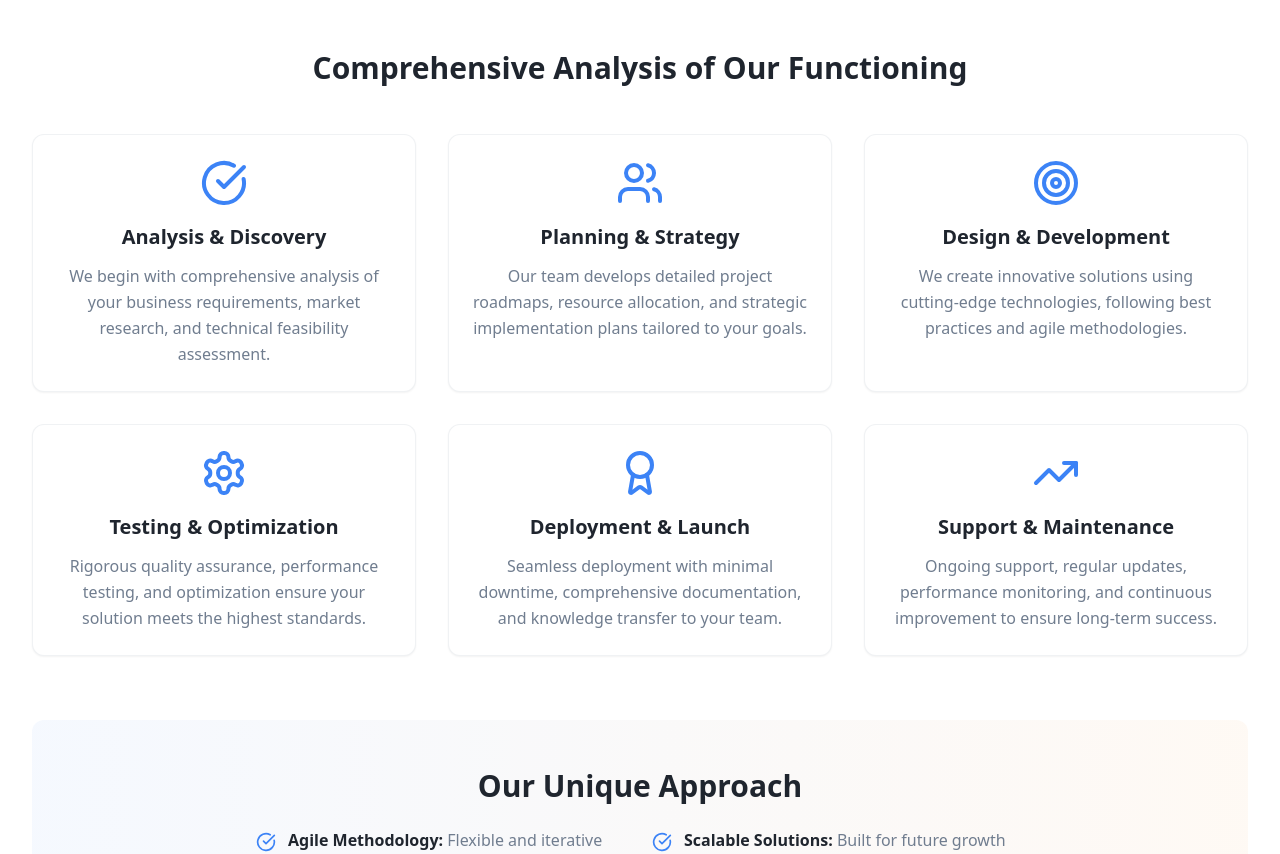
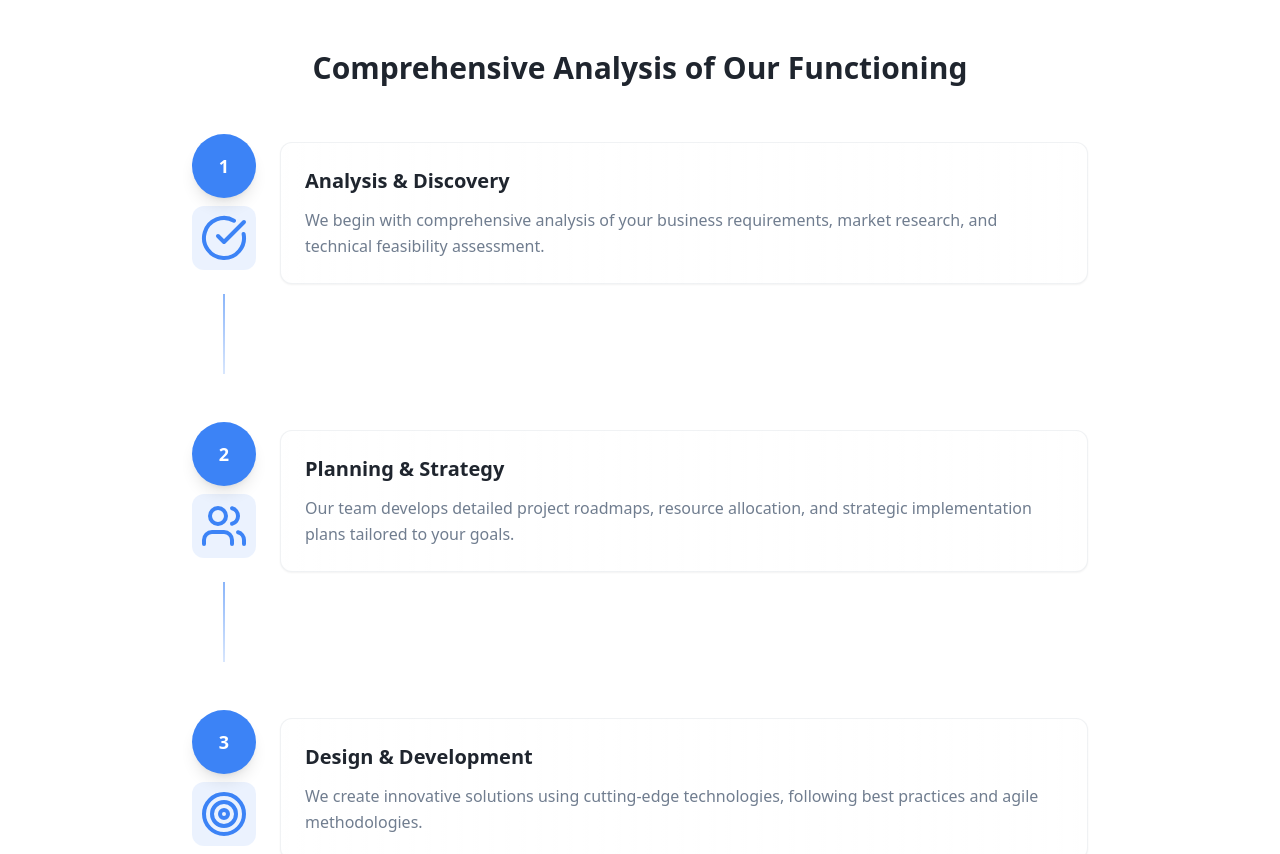
Before and after one commit to workflow-hot-spot/consais, a React (Vite) app: page /how-we-work in a window 1280 px wide. Shown: the part 600-1454 px from the top of the page. Built offline with nearby package versions, Linux system fonts and the light colour scheme.

Commit message:
Redesign section as stepper
Redesigned the selected section on the "How We Work" page into a stepper format.

```diff
--- a/src/pages/HowWeWorkPage.tsx
+++ b/src/pages/HowWeWorkPage.tsx
@@ -71,20 +71,36 @@ const HowWeWorkPage = () => {
             </p>
           </div>
 
-          {/* Workflow Steps */}
+          {/* Workflow Steps - Stepper Format */}
           <div className="mb-16">
             <h3 className="text-2xl sm:text-3xl font-bold text-center text-foreground mb-12">
               Comprehensive Analysis of Our Functioning
             </h3>
 
-            <div className="grid grid-cols-1 md:grid-cols-2 lg:grid-cols-3 gap-8">
+            <div className="max-w-4xl mx-auto">
               {workflowSteps.map((step, index) => (
-                <Card key={index} className="group hover:shadow-lg transition-all duration-300 border border-border/50 hover:border-primary/20">
-                  <CardContent className="p-6 text-center">
-                    <div className="flex justify-center mb-4 group-hover:scale-110 transition-transform duration-300">
+                <div key={index} className="relative flex items-start mb-12 last:mb-0">
+                  {/* Step Number and Icon */}
+                  <div className="flex flex-col items-center mr-6 flex-shrink-0">
+                    <div className="relative z-10 w-16 h-16 bg-primary rounded-full flex items-center justify-center text-primary-foreground font-bold text-lg mb-2 shadow-lg">
+                      {index + 1}
+                    </div>
+                    <div className="flex justify-center mb-2">
+                      <div className="p-2 bg-primary/10 rounded-lg">
                         {step.icon}
                       </div>
-                    <h4 className="text-xl font-semibold text-foreground mb-3">
+                    </div>
+                    {/* Connecting Line */}
+                    {index < workflowSteps.length - 1 && (
+                      <div className="w-0.5 h-20 bg-gradient-to-b from-primary/60 to-primary/20 mt-4"></div>
+                    )}
+                  </div>
+
+                  {/* Step Content */}
+                  <div className="flex-1 pt-2">
+                    <Card className="group hover:shadow-lg transition-all duration-300 border border-border/50 hover:border-primary/20 bg-gradient-to-r from-background to-background/80">
+                      <CardContent className="p-6">
+                        <h4 className="text-xl font-semibold text-foreground mb-3 group-hover:text-primary transition-colors">
                           {step.title}
                         </h4>
                         <p className="text-muted-foreground leading-relaxed">
@@ -92,6 +108,8 @@ const HowWeWorkPage = () => {
                         </p>
                       </CardContent>
                     </Card>
+                  </div>
+                </div>
               ))}
             </div>
           </div>
```
Lines whose indentation alone changed are shown as unchanged.
